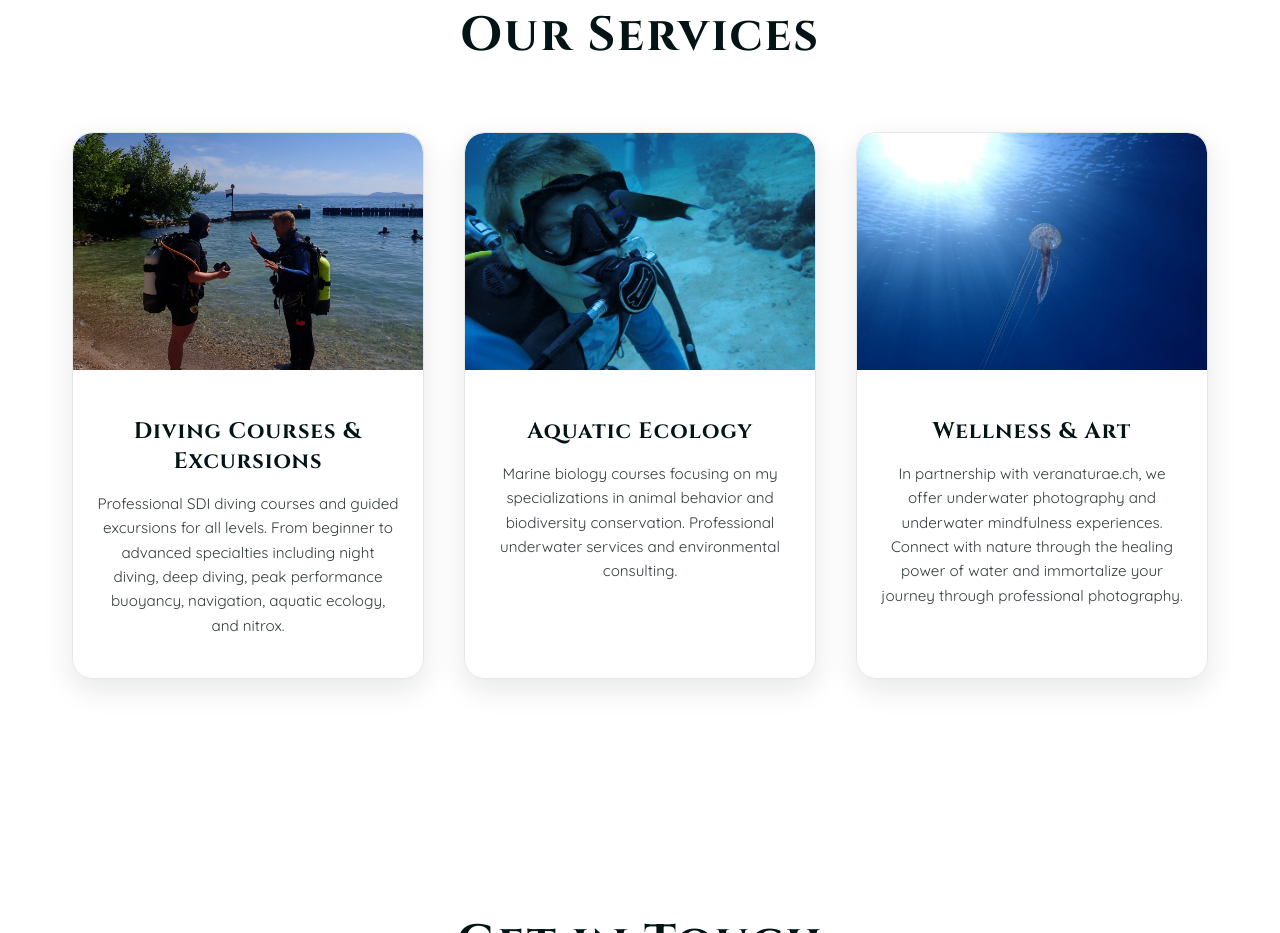
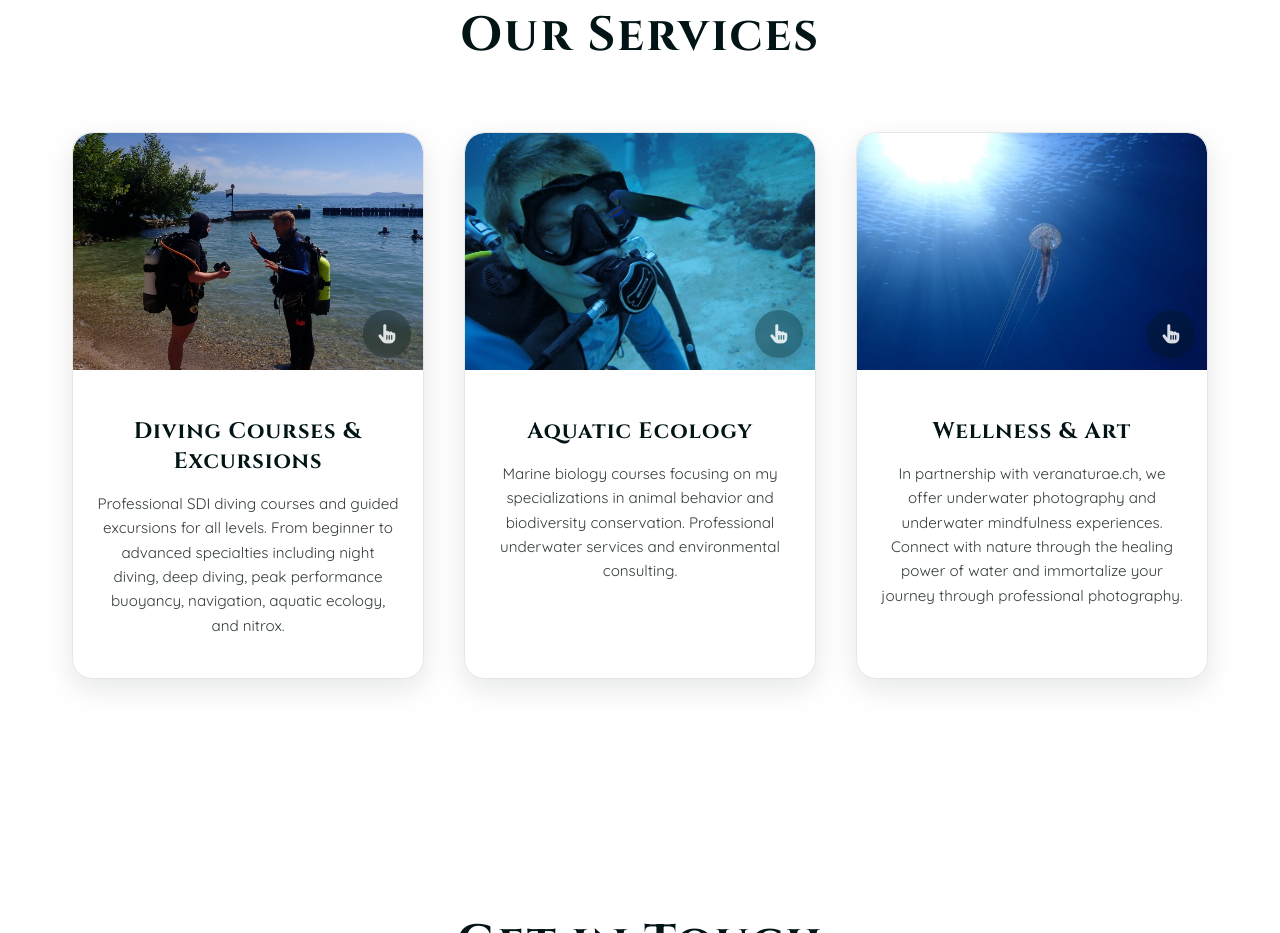
Before and after one commit to AthayaLass/athelas-diving, a website: page en/home.html in a window 1280 px wide. Shown: the part 1749-2682 px from the top of the page. Drawn offline with Linux system fonts and the light colour scheme.

Commit message:
icon on pictures

```diff
--- a/css/athelas-diving.css
+++ b/css/athelas-diving.css
@@ -875,6 +875,39 @@ body.menu-open {
     border-radius: 20px 20px 0 0;
 }
 
+/* Click hint on interactive card images */
+.service-card[data-service]:not([data-coming-soon="true"]) .service-image::before,
+.services-overview .service-card .service-image::before,
+.service-card[onclick] .service-image::before {
+    content: '\f25a';
+    font-family: 'Font Awesome 6 Free';
+    font-weight: 900;
+    position: absolute;
+    bottom: 12px;
+    right: 12px;
+    z-index: 3;
+    width: 3rem;
+    height: 3rem;
+    line-height: 3rem;
+    text-align: center;
+    background: rgba(2, 20, 21.6, 0.35);
+    color: rgba(255, 255, 255, 0.85);
+    border-radius: 50%;
+    font-size: 1.2rem;
+    box-shadow: 0 2px 8px rgba(2, 20, 21.6, 0.15);
+    backdrop-filter: blur(4px);
+    pointer-events: none;
+    transition: transform 0.3s ease, background 0.3s ease, color 0.3s ease, opacity 0.3s ease;
+}
+
+.service-card[data-service]:not([data-coming-soon="true"]):hover .service-image::before,
+.services-overview .service-card:hover .service-image::before,
+.service-card[onclick]:hover .service-image::before {
+    transform: scale(1.08);
+    background: rgba(2, 20, 21.6, 0.55);
+    color: rgba(255, 255, 255, 0.95);
+}
+
 .service-img {
     width: 100%;
     height: 100%;
```
